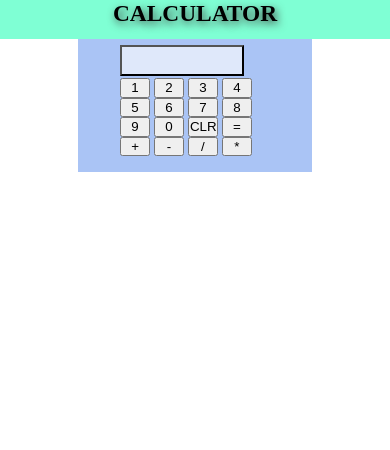
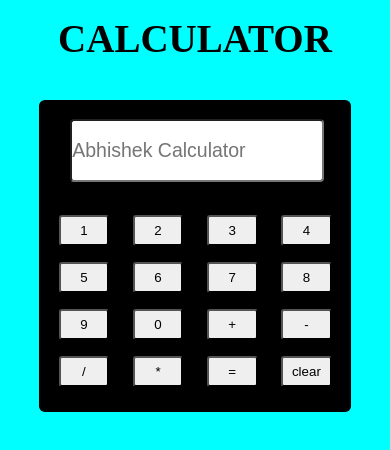
Before and after one commit to abhirock74/calculater_project, a plain HTML site: page index.html in a window 390 px wide. Drawn offline with Linux system fonts and the light colour scheme.

Commit message:
add whole project again

```diff
--- a/index.html
+++ b/index.html
@@ -4,39 +4,34 @@
     <meta charset="UTF-8">
     <meta http-equiv="X-UA-Compatible" content="IE=edge">
     <meta name="viewport" content="width=device-width, initial-scale=1.0">
-    <title>calcularor</title>
+    <title>calculator</title>
     <link rel="stylesheet" href="./style.css">
 </head>
 <body>
-    <div id="header">
-        <h1>CALCULATOR</h1>
-    </div>
-    <div id="cal-body">
-        <div id="display">
-            <button class="display"></button>
-        </div>
-        <div id="button">
-            <div id="button">
-                <button>1</button>
-                <button>2</button>
-                <button>3</button>
-                <button>4</button>
-                <button>5</button>
-                <button>6</button>
-                <button>7</button>
-                <button>8</button>
-                <button>9</button>
-                <button>0</button>
-                <button>CLR</button>
-                <button>=</button>
-                <button>+</button>
-                <button>-</button>
-                <button>/</button>
-                <button>*</button>
+    <h1 class="cal">CALCULATOR</h1>
+    <div class="calculator">
+        <form action="#" name="form">
+            <input class="display" type="text" name="answer" readonly placeholder="Abhishek Calculator"> <br> <br>
+            <input class="button" type="button" value="1" onclick="form.answer.value += '1'">
+            <input class="button" type="button" value="2" onclick="form.answer.value += '2'">
+            <input class="button" type="button" value="3" onclick="form.answer.value += '3'">
+            <input class="button" type="button" value="4" onclick="form.answer.value += '4'">
+            <br>
+            <input class="button" type="button" value="5" onclick="form.answer.value += '5'">
+            <input class="button" type="button" value="6" onclick="form.answer.value += '6'">
+            <input class="button" type="button" value="7" onclick="form.answer.value += '7'">
+            <input class="button" type="button" value="8" onclick="form.answer.value += '8'">
+            <br>
+            <input class="button" type="button" value="9" onclick="form.answer.value += '9'">
+            <input class="button" type="button" value="0" onclick="form.answer.value += '0'">
+            <input class="button" type="button" value="+" onclick="form.answer.value += '+'">
+            <input class="button" type="button" value="-" onclick="form.answer.value += '-'"><br>
 
-            </div>
-        </div>
-
+            <input class="button" type="button" value="/" onclick="form.answer.value += '/'">
+            <input class="button" type="button" value="*" onclick="form.answer.value += '*'">
+            <input class="button" type="button" value="=" onclick="form.answer.value = eval(form.answer.value)">
+            <input class="button" type="button" value="clear" onclick="form.answer.value =''">
+        </form>
     </div>
 </body>
 </html>
--- a/style.css
+++ b/style.css
@@ -2,52 +2,140 @@
     margin: 0%;
     padding: 0%;
 }
-#header{
+.calculator{
+    width: 30%;
+    height: 30vw;
+    background-color: black;
+    margin-left: 35%;
+    margin-right: 35%;
+    margin-top: 3vw;
+    border-radius: 1.5vw;
+}
+form{
     width: 100%;
-    height: 10vw;
-    background-color: aquamarine;
-    text-align: center;
-    font-size: 3vw;
-    text-shadow: 2px 3px 8px rgb(58, 52, 52);
 }
-#cal-body{
-    width: 60%;
-    height: 34vw;
-    background-color: rgba(100, 148, 237, 0.548);
-    margin-left: 20%;
-    margin-right: 20%;
-}
-#display{
+.display{
     width: 80%;
-    height: 10vw;
+    height: 5vw;
+    margin-top: 1.8vw;
     margin-left: 10%;
     margin-right: 10%;
+    font-size: 2vw;
+    border-radius: .8vw;
 }
-.display{
-    width: 66%;
-    height: 8vw;
-    background-color: rgba(252, 252, 253, 0.651);
-    margin-left: 10%;
-    margin-right: 10%;
-    margin-top: 1.5vw;
+.button{
+    width: 5vw;
+    margin-left: 1.8vw;
+    height: 4vw;
+    margin-top: 1vw;
+    border-radius: .8vw;
 }
-#button{
-    width: 80%;
-    margin-left: 10%;
-    margin-right: 10%;
-
+body{
+    background-color: cyan;
 }
-button{
-    width: 20%;
-    height: 5vw;
+.button:hover{
+    border: 2px solid rgb(230, 227, 227);
+}
+.cal{
+    text-align: center;
+    font-size: 5vw;
+    margin-top: 2vw;
 }
 
-
-
-
-
-@media only screen and (max-width:767px){
-    body{
-
+@media only screen and (max-width:360px) and (orientation:portrait){
+    .calculator{
+        width: 80%;
+        height: 80vw;
+        background-color: black;
+        margin-left: 10%;
+        margin-right: 10%;
+        margin-top: 10vw;
+        border-radius: 1.5vw;
+    }
+    .display{
+        width: 80%;
+        height: 15vw;
+        margin-top: 5vw;
+        margin-left: 10%;
+        margin-right: 10%;
+        font-size: 5vw;
+        border-radius: 1vw;
+    }
+    .button{
+        width: 13vw;
+        margin-left: 5vw;
+        height: 8vw;
+        margin-top: 4vw;
+        border-radius: .8vw;
+    }
+    .cal{
+        text-align: center;
+        font-size: 10vw;
+        margin-top: 4vw;
     }
 }
+@media only screen and (max-width:414px) and (orientation:portrait){
+    .calculator{
+        width: 80%;
+        height: 80vw;
+        background-color: black;
+        margin-left: 10%;
+        margin-right: 10%;
+        margin-top: 10vw;
+        border-radius: 1.5vw;
+    }
+    .display{
+        width: 80%;
+        height: 15vw;
+        margin-top: 5vw;
+        margin-left: 10%;
+        margin-right: 10%;
+        font-size: 5vw;
+        border-radius: 1vw;
+    }
+    .button{
+        width: 13vw;
+        margin-left: 5vw;
+        height: 8vw;
+        margin-top: 4vw;
+        border-radius: .8vw;
+    }
+    .cal{
+        text-align: center;
+        font-size: 10vw;
+        margin-top: 4vw;
+    }
+}
+@media only screen and (width:540px) and (orientation:portrait){
+
+    .calculator{
+        width: 80%;
+        height: 80vw;
+        background-color: black;
+        margin-left: 10%;
+        margin-right: 10%;
+        margin-top: 10vw;
+        border-radius: 1.5vw;
+    }
+    .display{
+        width: 80%;
+        height: 15vw;
+        margin-top: 5vw;
+        margin-left: 10%;
+        margin-right: 10%;
+        font-size: 5vw;
+        border-radius: 1vw;
+    }
+    .button{
+        width: 13vw;
+        margin-left: 5vw;
+        height: 8vw;
+        margin-top: 4vw;
+        border-radius: .8vw;
+    }
+    .cal{
+        text-align: center;
+        font-size: 10vw;
+        margin-top: 4vw;
+    }
+}
```
